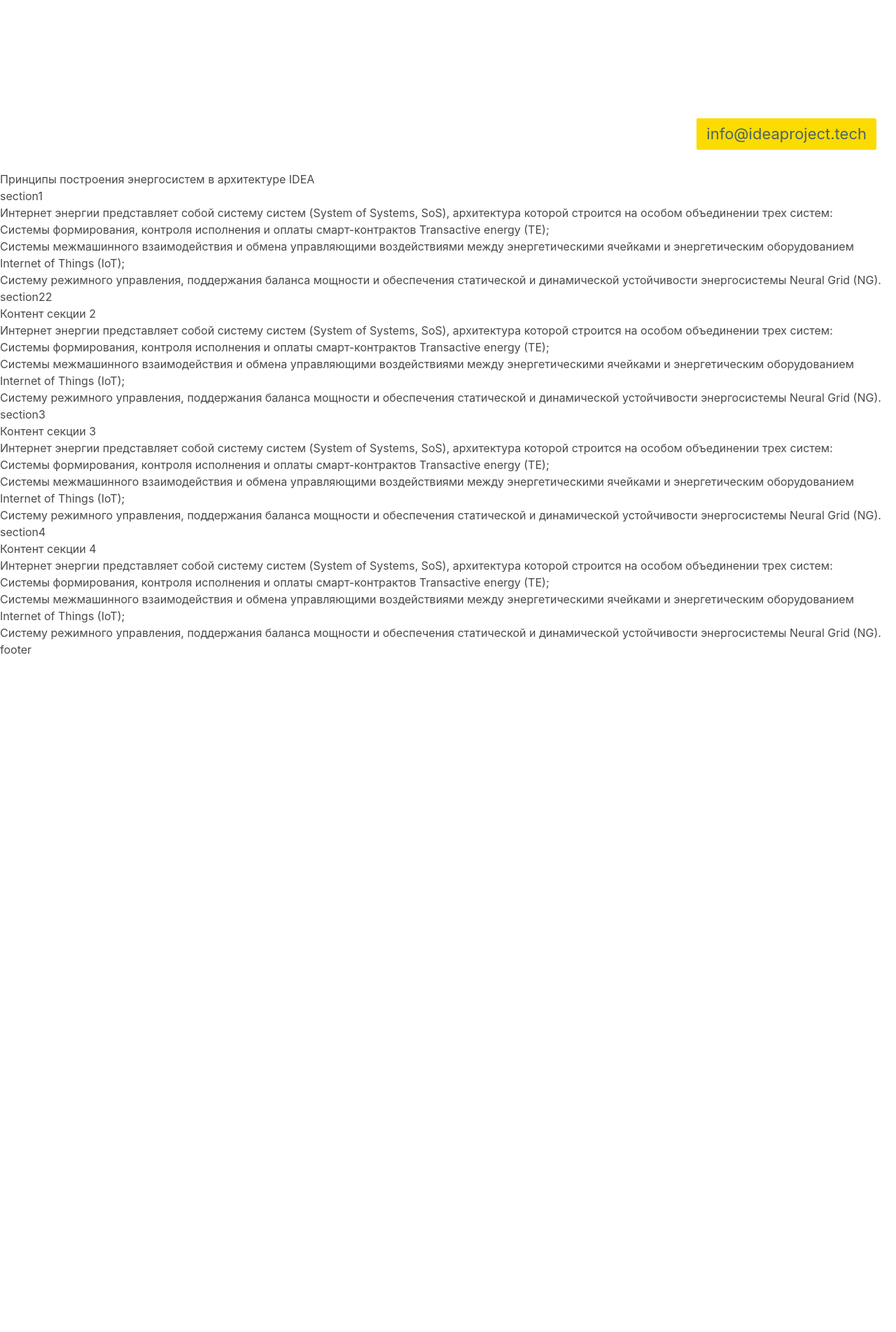
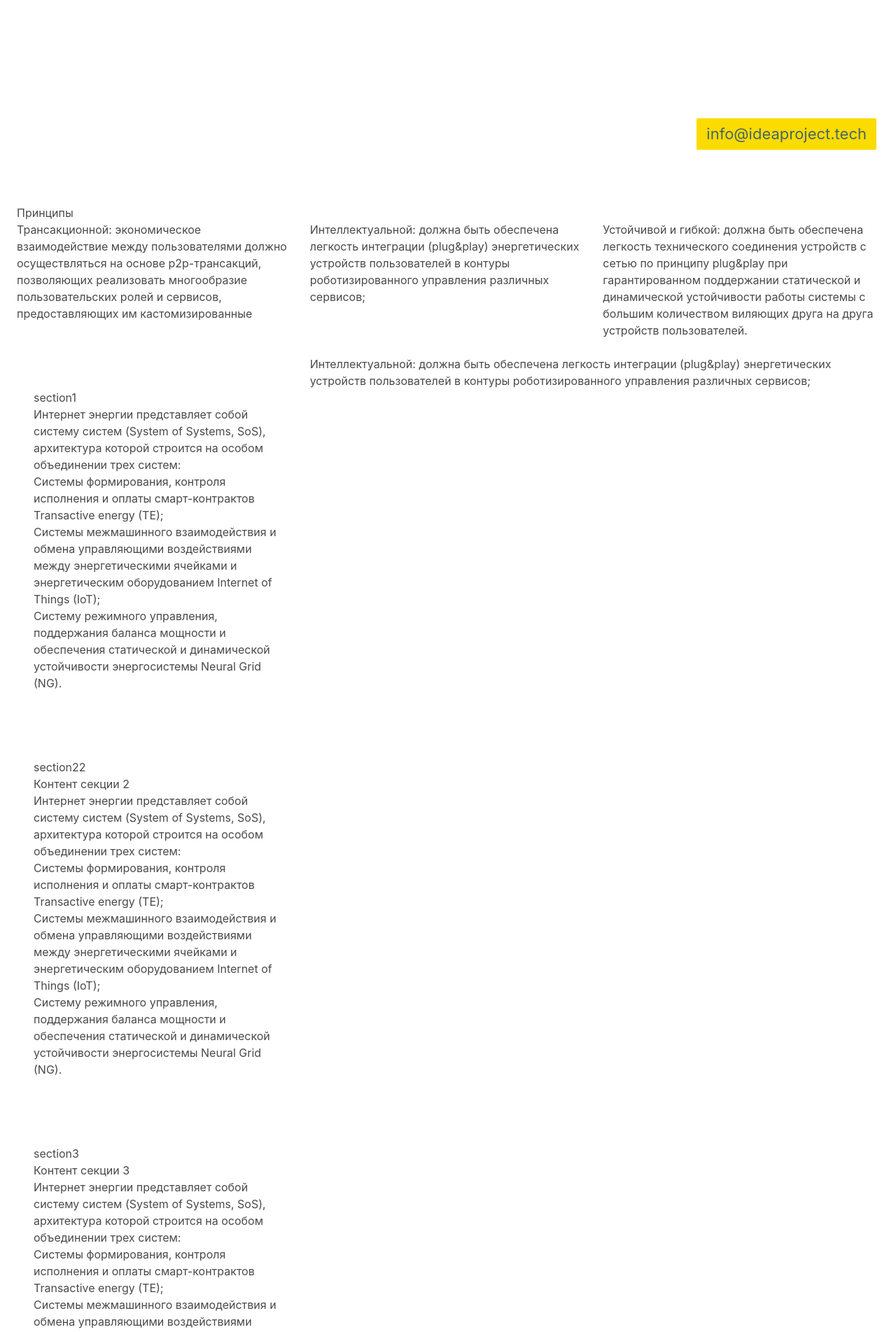
Before and after one commit to illus0r/mainolma.github.io, a Jekyll site: the page built from index.html, in a window 1280 px wide. Shown: the part 656-2559 px from the top of the page at 70% size. Built offline with Jekyll 4.4.1, drawn with Linux system fonts in a browser that asks for light colours; before the commit the page ends 1596 px from its top, so only the background shows below that; some of the changed lines change nothing that is shown.

Commit message:
add files

```diff
--- a/_includes/navigation.html
+++ b/_includes/navigation.html
@@ -8,7 +8,7 @@
     {% endfor %}
     <div class="is-pulled-right mail">info@ideaproject.tech</div>
 </div>
-<div class="headhesive header-links">
+<div class="headhesive is-hidden-mobile header-links">
     <span>Узнайте больше:</span>
 
     {% for item in site.data.navigation %}
--- /dev/null
+++ b/_includes/three-columns.html
@@ -0,0 +1,12 @@
+<h1>Принципы</h1>
+<div class="columns">
+    <div class="column">
+        Трансакционной: экономическое взаимодействие между пользователями должно осуществляться на основе p2p-трансакций, позволяющих реализовать многообразие пользовательских ролей и сервисов, предоставляющих им кастомизированные
+    </div>
+    <div class="column">
+        Интеллектуальной: должна быть обеспечена легкость интеграции (plug&play) энергетических устройств пользователей в контуры роботизированного управления различных сервисов;
+    </div>
+    <div class="column">
+        Устойчивой и гибкой: должна быть обеспечена легкость технического соединения устройств с сетью по принципу plug&play при гарантированном поддержании статической и динамической устойчивости работы системы с большим количеством виляющих друга на друга устройств пользователей.
+    </div>
+</div>
--- a/_layouts/default.html
+++ b/_layouts/default.html
@@ -6,14 +6,16 @@
     <title>{{ page.title }}</title>
     <link rel="stylesheet" href="/assets/css/styles.css">
     <script src="https://ajax.googleapis.com/ajax/libs/jquery/3.3.1/jquery.min.js"></script>
+    <script src="https://d3js.org/d3.v5.min.js"></script>
     <script src="/assets/js/trianglify.js"></script>
+    <script src="/assets/js/graph-scroll.js"></script>
     <script src="/assets/js/main.js"></script>
 </head>
 <body>
 {% include header.html%}
-
+<div class="hero-body">
 {{ content }}
-
+</div>
 {% include footer.html %}
 </body>
 </html>
--- a/_sass/main.scss
+++ b/_sass/main.scss
@@ -1,6 +1,6 @@
 .header {
   height: 100vh;
-  min-height: 300px;
+  min-height: 500px;
 
   .header-top{
     padding: $offset-xxl;
--- /dev/null
+++ b/assets/js/graph-scroll.js
@@ -0,0 +1,162 @@
+(function (global, factory) {
+    typeof exports === 'object' && typeof module !== 'undefined' ? factory(exports, require('d3')) :
+        typeof define === 'function' && define.amd ? define(['exports', 'd3'], factory) :
+            (factory((global.d3 = global.d3 || {}),global.d3));
+}(this, function (exports,d3) { 'use strict';
+
+    function graphScroll(){
+        var windowHeight,
+            dispatch = d3.dispatch("scroll", "active"),
+            sections = d3.select('null'),
+            i = NaN,
+            sectionPos = [],
+            n,
+            graph = d3.select('null'),
+            isFixed = null,
+            isBelow = null,
+            container = d3.select('body'),
+            containerStart = 0,
+            belowStart,
+            eventId = Math.random(),
+            offset = 200
+
+        function reposition(){
+            var i1 = 0
+            sectionPos.forEach(function(d, i){
+                if (d < pageYOffset - containerStart + offset) i1 = i
+            })
+            i1 = Math.min(n - 1, i1)
+
+            var isBelow1 = pageYOffset > belowStart
+            if (isBelow != isBelow1){
+                isBelow = isBelow1
+                container.classed('graph-scroll-below', isBelow)
+            }
+            var isFixed1 = !isBelow && pageYOffset > containerStart
+            if (isFixed != isFixed1){
+                isFixed = isFixed1
+                container.classed('graph-scroll-fixed', isFixed)
+            }
+
+            if (isBelow) i1 = n - 1
+
+            if (i != i1){
+                sections.classed('graph-scroll-active', function(d, i){ return i === i1 })
+
+                dispatch.call('active', null, i1)
+
+                i = i1
+            }
+        }
+
+        function resize(){
+            sectionPos = []
+            var startPos
+            sections.each(function(d, i){
+                if (!i) startPos = this.getBoundingClientRect().top
+                sectionPos.push(this.getBoundingClientRect().top -  startPos)
+            })
+
+            var containerBB = container.node().getBoundingClientRect()
+            var graphHeight = graph.node() ? graph.node().getBoundingClientRect().height : 0
+
+            containerStart = containerBB.top + pageYOffset
+            belowStart = containerBB.bottom - graphHeight + pageYOffset
+        }
+
+        function keydown() {
+            if (!isFixed) return
+            var delta
+            switch (d3.event.keyCode) {
+                case 39: // right arrow
+                    if (d3.event.metaKey) return
+                case 40: // down arrow
+                case 34: // page down
+                    delta = d3.event.metaKey ? Infinity : 1 ;break
+                case 37: // left arrow
+                    if (d3.event.metaKey) return
+                case 38: // up arrow
+                case 33: // page up
+                    delta = d3.event.metaKey ? -Infinity : -1 ;break
+                case 32: // space
+                    delta = d3.event.shiftKey ? -1 : 1
+                    ;break
+                default: return
+            }
+
+            var i1 = Math.max(0, Math.min(i + delta, n - 1))
+            if (i1 == i) return // let browser handle scrolling past last section
+            d3.select(document.documentElement)
+                .interrupt()
+                .transition()
+                .duration(500)
+                .tween("scroll", function() {
+                    var i = d3.interpolateNumber(pageYOffset, sectionPos[i1] + containerStart)
+                    return function(t) { scrollTo(0, i(t)) }
+                })
+
+            d3.event.preventDefault()
+        }
+
+
+        var rv ={}
+
+        rv.container = function(_x){
+            if (!_x) return container
+
+            container = _x
+            return rv
+        }
+
+        rv.graph = function(_x){
+            if (!_x) return graph
+
+            graph = _x
+            return rv
+        }
+
+        rv.eventId = function(_x){
+            if (!_x) return eventId
+
+            eventId = _x
+            return rv
+        }
+
+        rv.sections = function (_x){
+            if (!_x) return sections
+
+            sections = _x
+            n = sections.size()
+
+            d3.select(window)
+                .on('scroll.gscroll'  + eventId, reposition)
+                .on('resize.gscroll'  + eventId, resize)
+                .on('keydown.gscroll' + eventId, keydown)
+
+            resize()
+            if (window['gscrollTimer' + eventId]) window['gscrollTimer' + eventId].stop()
+            window['gscrollTimer' + eventId] = d3.timer(reposition);
+
+            return rv
+        }
+
+        rv.on = function() {
+            var value = dispatch.on.apply(dispatch, arguments);
+            return value === dispatch ? rv : value;
+        }
+
+        rv.offset = function(_x) {
+            if(!_x) return offset
+
+            offset = _x
+            return rv
+        }
+
+        return rv
+    }
+
+    exports.graphScroll = graphScroll;
+
+    Object.defineProperty(exports, '__esModule', { value: true });
+
+}));
--- a/assets/js/main.js
+++ b/assets/js/main.js
@@ -1,18 +1,25 @@
 
 
-document.addEventListener("DOMContentLoaded", ready);
-window.addEventListener("resize", ready);
+document.addEventListener("DOMContentLoaded", init);
+window.addEventListener("resize", updateCanvas);
 
-function ready() {
+function init() {
+    updateCanvas();
+    initScroll();
+}
+
+function updateCanvas() {
     var canvas = document.getElementsByTagName("canvas")[0];
     if (canvas) canvas.remove();
     var header = document.getElementsByClassName("header")[0];
+    var height = header.clientHeight;
+    var width = header.clientWidth;
     var pattern = Trianglify({
-        height: header.clientHeight,
+        height: height,
+        width: width,
         variance:0,
         seed:'eyjbc',
         x_colors:'GnBu',
-        width: header.clientWidth,
         cell_size: 80});
     header.insertBefore(pattern.canvas(),header.firstChild);
 }
@@ -34,3 +41,10 @@ $(window).on('scroll', function () {
         $('.header-links').removeClass('hidden-header');
     }*/
 });
+
+function initScroll() {
+    d3.graphScroll()
+        .sections(d3.selectAll('#sections > section'))
+        .on('active', function(i){
+            console.log(i + 'th section active') })
+}
--- a/index.html
+++ b/index.html
@@ -2,10 +2,21 @@
 layout: default
 title: IDEA
 ---
+
+{% include three-columns.html %}
+
+<div class="columns">
+    <div class="column is-4" id="sections">
+        {% for section in site.sections %}
+        <section class="section">
+            <h2>{{ section.title }}</h2>
+            <p>{{ section.content }}</p>
+        </section>
+        {% endfor %}
+    </div>
+    <div class="column">
+        Интеллектуальной: должна быть обеспечена легкость интеграции (plug&play) энергетических устройств пользователей в контуры роботизированного управления различных сервисов;
+    </div>
+</div>
+
 <div id="js-nav-hide-point"></div>
-Принципы построения энергосистем в архитектуре IDEA
-
-{% for section in site.sections %}
-<h2>{{ section.title }}</h2>
-<p>{{ section.content }}</p>
-{% endfor %}
```
Also changed, not shown: assets/images/Scheme.svg (added), 5 other files.
